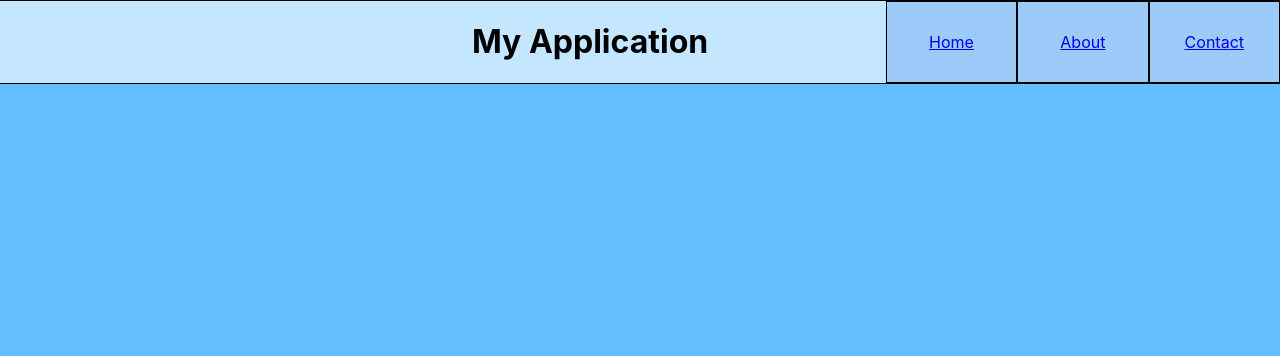
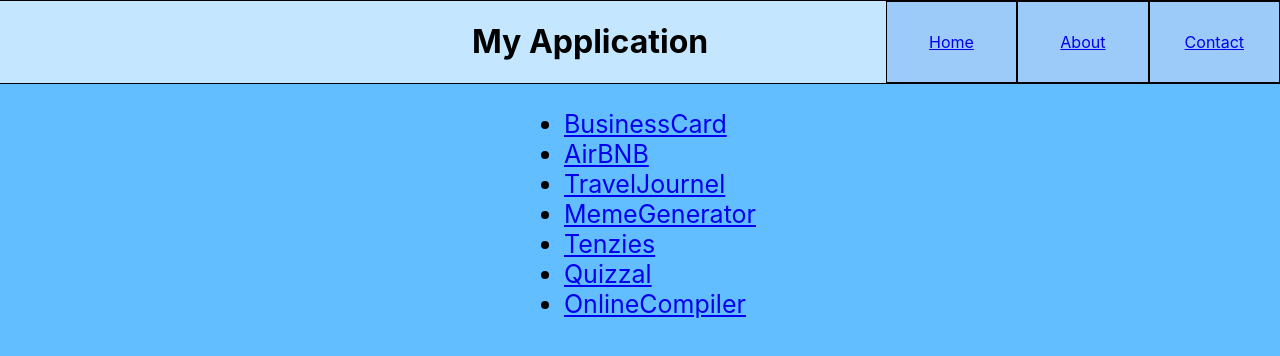
Before and after one commit to naveen741/My_Application_Frontend, a React (Create React App) app: page /My_Application_Frontend/home in a window 1280 px wide. Shown: the top 356 px of the page. Built offline with nearby package versions, Linux system fonts and the light colour scheme.

Commit message:
refresh issue fixed

```diff
--- a/src/App.js
+++ b/src/App.js
@@ -29,24 +29,24 @@
 
         <nav className="navi">
         {islogin && <Link className="item" to="/My_Application_Frontend" onClick={()=>{setIslogin(false)}}>Log Out</Link>}
-        <Link className="item" to={islogin?"/home":"/My_Application_Frontend"}>Home</Link>
-        <Link className="item" to="/about">About</Link>
-        <Link className="item" to="/contact">Contact</Link>
+        <Link className="item" to={islogin?"/My_Application_Frontend/home":"/My_Application_Frontend"}>Home</Link>
+        <Link className="item" to="/My_Application_Frontend/about">About</Link>
+        <Link className="item" to="/My_Application_Frontend/contact">Contact</Link>
         </nav>
       </div>
         <Routes>
           <Route path="/My_Application_Frontend" element={<LoginForm getmsg={getmsg}/>}/>
-          <Route path="/about" element={<About/>}/>
-          <Route path="/contact" element={<Contact/>}/>
-          <Route path="/signupform" element={<SignUpForm/>}/>
-          <Route path="/home" element={<Home/>}/>
-          <Route path="/businessCard" element={<BussinesCard/>}/>
-          <Route path="/airBNB" element={<AirBNB/>}/>
-          <Route path="/travelJournel" element={<TravelJournel/>}/>
-          <Route path="/memeGenerator" element={<MemeGenerator/>}/>
-          <Route path="/tenzies" element={<Tenzies/>}/>
-          <Route path="/quiz" element={<Quiz/>}/>
-          <Route path="/onlineCompiler" element={<OnlineCompiler/>}/>
+          <Route path="/My_Application_Frontend/about" element={<About/>}/>
+          <Route path="/My_Application_Frontend/contact" element={<Contact/>}/>
+          <Route path="/My_Application_Frontend/signupform" element={<SignUpForm/>}/>
+          <Route path="/My_Application_Frontend/home" element={<Home/>}/>
+          <Route path="/My_Application_Frontend/businessCard" element={<BussinesCard/>}/>
+          <Route path="/My_Application_Frontend/airBNB" element={<AirBNB/>}/>
+          <Route path="/My_Application_Frontend/travelJournel" element={<TravelJournel/>}/>
+          <Route path="/My_Application_Frontend/memeGenerator" element={<MemeGenerator/>}/>
+          <Route path="/My_Application_Frontend/tenzies" element={<Tenzies/>}/>
+          <Route path="/My_Application_Frontend/quiz" element={<Quiz/>}/>
+          <Route path="/My_Application_Frontend/onlineCompiler" element={<OnlineCompiler/>}/>
         </Routes>
       </BrowserRouter>
     </div>
--- a/src/component/Home.js
+++ b/src/component/Home.js
@@ -3,13 +3,13 @@
     return (
         <div className="Container">
             <ul>
-                <li><Link to="/businessCard">BusinessCard</Link></li>
-                <li><Link to="/airBNB">AirBNB</Link></li>
-                <li><Link to="/travelJournel">TravelJournel</Link></li>
-                <li><Link to="/memeGenerator">MemeGenerator</Link></li>
-                <li><Link to="/tenzies">Tenzies</Link></li>
-                <li><Link to="/quiz">Quizzal</Link></li>
-                <li><Link to="/onlineCompiler">OnlineCompiler</Link></li>
+                <li><Link to="/My_Application_Frontend/businessCard">BusinessCard</Link></li>
+                <li><Link to="/My_Application_Frontend/airBNB">AirBNB</Link></li>
+                <li><Link to="/My_Application_Frontend/travelJournel">TravelJournel</Link></li>
+                <li><Link to="/My_Application_Frontend/memeGenerator">MemeGenerator</Link></li>
+                <li><Link to="/My_Application_Frontend/tenzies">Tenzies</Link></li>
+                <li><Link to="/My_Application_Frontend/quiz">Quizzal</Link></li>
+                <li><Link to="/My_Application_Frontend/onlineCompiler">OnlineCompiler</Link></li>
             </ul>
 
 
--- a/src/component/LoginForm.js
+++ b/src/component/LoginForm.js
@@ -13,7 +13,7 @@
             if(Response.message==='SUCCESS'){
                 alert("sucessfully logged in")
                 props.getmsg();
-                navigate("/home");
+                navigate("/My_Application_Frontend/home");
             }
             else if(Response.message==='INCORRECT DETAILS')
                 alert("Enter the credentails properly")
--- a/src/component/SignUpForm.js
+++ b/src/component/SignUpForm.js
@@ -16,7 +16,7 @@
               navigate("/My_Application_Frontend");
           }
           else
-          alert("Something went wrong please try again")
+            alert("Something went wrong please try again")
         })
         .catch((error)=>{alert("Something went wrong please try again")})
       }
--- a/src/component/onlineCompiler/CodeNavbar.js
+++ b/src/component/onlineCompiler/CodeNavbar.js
@@ -32,7 +32,7 @@
                         value={fontSize} step="2"
                         onChange={(e) => { setFontSize(e.target.value)}}/>
                 </div>
-                <button onClick={()=>{navigate("/endpage");}}>Submit</button>
+                <button onClick={()=>{navigate("/My_Application_Frontend");}}>Submit</button>
             </div>
         </div>
     )
```
